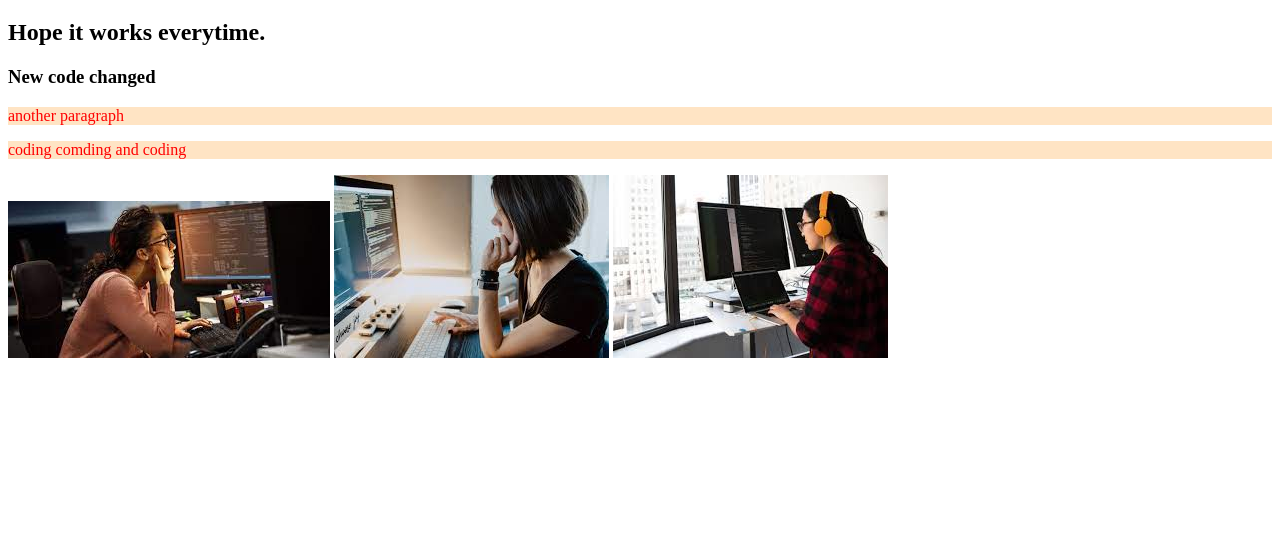
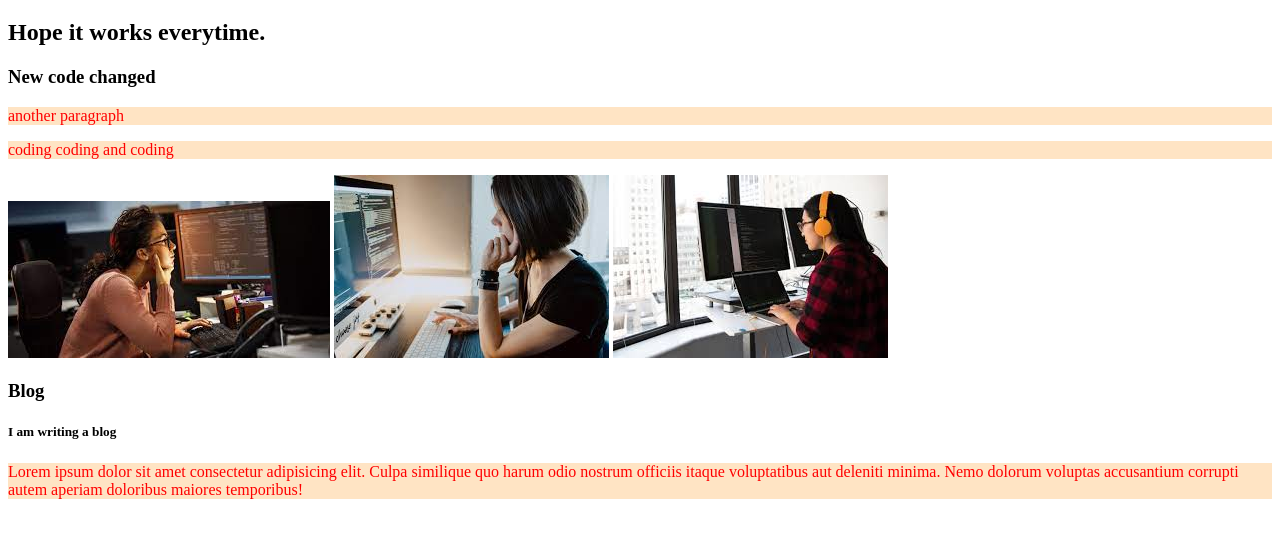
Before and after one commit to tasbiha11/my-second-repo, a plain HTML site: page index.html in a window 1280 px wide. Shown: the part 61-598 px from the top of the page. Drawn offline with Linux system fonts and the light colour scheme.

Commit message:
new blog added

```diff
--- a/index.html
+++ b/index.html
@@ -12,9 +12,14 @@
     <h2>Hope it works everytime.</h2>
     <h3>New code changed</h3>
         <p>another paragraph</p>
-        <p>coding comding and coding</p>
+        <p>coding coding and coding</p>
         <img src="pic1.jpg" alt="">
         <img src="pic2.jpg" alt="">
         <img src="P4.jpg" alt="">
+        <div>
+            <h3>Blog</h3>
+            <h5>I am writing a blog</h5>
+            <p>Lorem ipsum dolor sit amet consectetur adipisicing elit. Culpa similique quo harum odio nostrum officiis itaque voluptatibus aut deleniti minima. Nemo dolorum voluptas accusantium corrupti autem aperiam doloribus maiores temporibus!</p>
+        </div>
 </body>
 </html>
```
